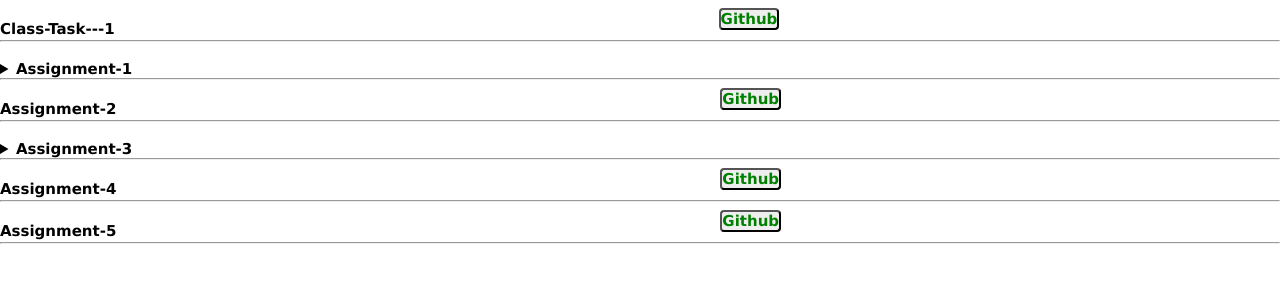
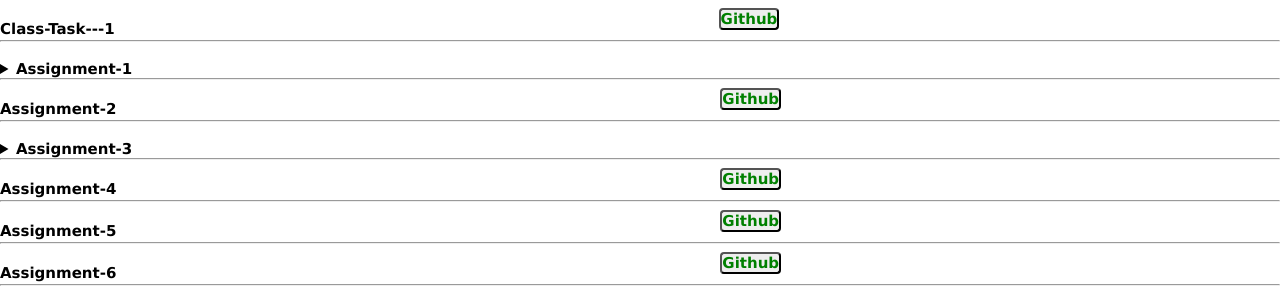
Before and after one commit to Mr-Tayyab-Malik/Main-Tasks, a plain HTML site: page index.html in a window 1280 px wide. Shown: the part 661-965 px from the top of the page. Before the commit the page ends 923 px from the top, so only its background shows below. Drawn offline with Linux system fonts and the light colour scheme.

Commit message:
-ALL TASKS-

```diff
--- /dev/null
+++ b/CSS-Assignments/Assignment-6/style.css
@@ -0,0 +1,5 @@
+*{
+    margin: 0;
+    padding: 0;
+    box-sizing: border-box;
+}
--- a/index.html
+++ b/index.html
@@ -57,6 +57,8 @@
     <hr><br>
     <a href="./CSS-Assignments/Assignment-5/">Assignment-5</a> <button class="btn"><a href="https://github.com/Mr-Tayyab-Malik/Main-Tasks.git">Github</a></button>
     <hr><br>
+    <a href="./CSS-Assignments/Assignment-6/">Assignment-6</a> <button class="btn"><a href="https://github.com/Mr-Tayyab-Malik/Main-Tasks.git">Github</a></button>
+    <hr><br>
     </div>
 </body>
 </html>
```
Also changed, not shown: CSS-Assignments/Assignment-6/index.html (added, +13 -0 lines), 1 other file.
